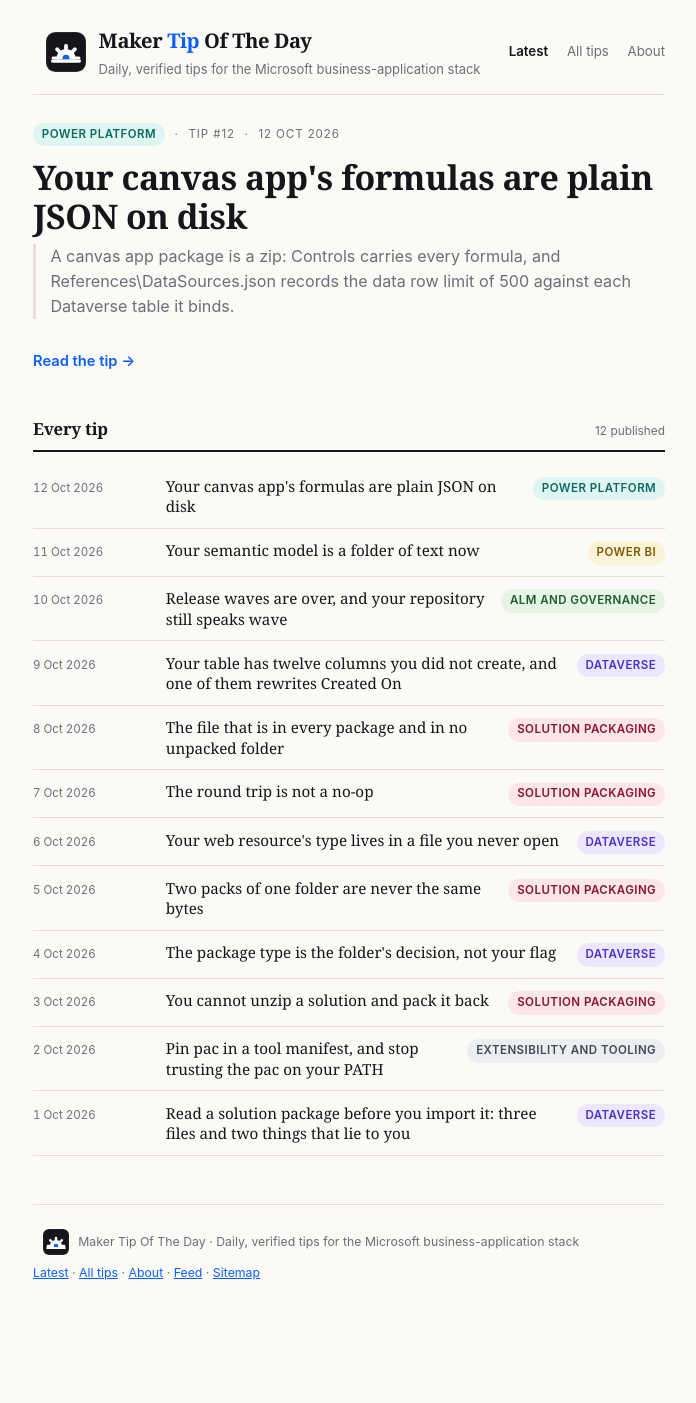
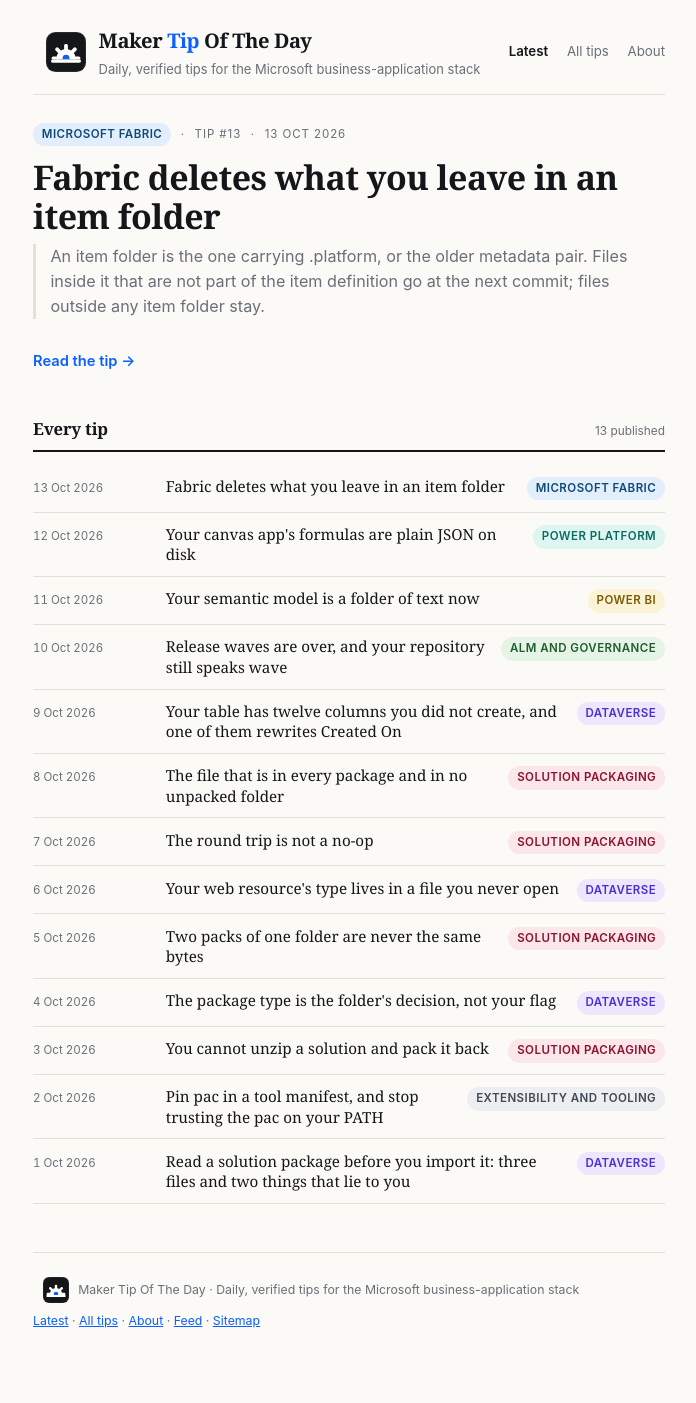
Before and after one commit to ozdemir-mehmet/makertipoftheday, a Jekyll site: the page built from index.md, in a window 1280 px wide. Shown: the whole page, without its empty margins (291-987 px from the left). Built offline with Jekyll 4.4.1, drawn with Linux system fonts in a browser that asks for light colours; before the commit the page ends 1354 px from its top, so only the background shows below that.

Commit message:
Publish tip 13: Fabric deletes what you leave in an item folder
Promoted from the queue with date 2026-10-13, the day it was finished for. It carries the
Git integration process rule about what the commit deletes, the item folder shapes from the
source code format page, and workspace-lint.py as the artifact that reads a clone by those
file names alone. Four review rounds, both reviewers ZERO.

```diff
--- a/queue/13-fabric-deletes-what-you-leave-in-an-item-folder.md
+++ b/_tips/13-fabric-deletes-what-you-leave-in-an-item-folder.md
@@ -3,8 +3,7 @@
 summary: "An item folder is the one carrying .platform, or the older metadata pair. Files inside it that are not part of the item definition go at the next commit; files outside any item folder stay."
 surface: fabric
 tip_number: 13
-state: ready
-next_step: ""
+date: 2026-10-13
 wave: "n/a - Fabric Git integration; release waves were retired in September 2026"
 build: "Fabric workspace source control as documented in Git integration process (the commit rule) and Git source code format (the item folder and .platform); a tree in those documented shapes read by the artifact"
 verified_on: 2026-10-12
```
